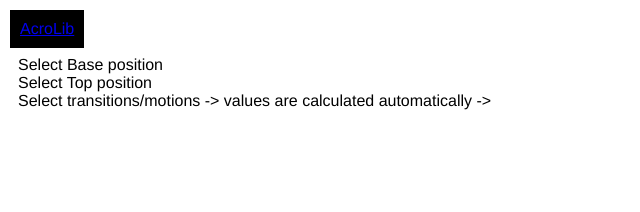
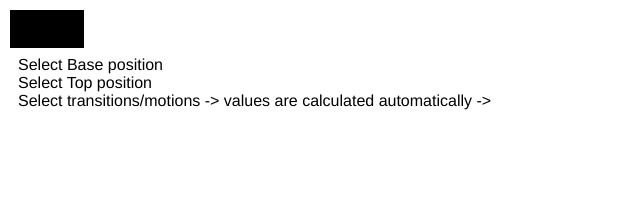
Before and after one commit to floshin/acrolib, a Jekyll site: the page built from interactive-tarrifsheet-element-difficulty-calculation.md, in a window 1280 px wide. Shown: the top 212 px of the page, without its empty margins (0-640 px from the left). Built offline with Jekyll 4.4.1, drawn with Linux system fonts in a browser that asks for light colours; our own code applies the rules of GitHub Pages for plain Markdown files.

Commit message:
Update default.html

```diff
--- a/_layouts/default.html
+++ b/_layouts/default.html
@@ -46,10 +46,14 @@
   color: var(--light);
   padding: 10px;
 }
+    header a {
+      color: initial;
+    }
 
 body {
   font-family: Helvetica, arial, sans-serif;
   padding: 10px;
+  max-width: 550px;
 }
 
 h1, h2, h3, h4, h5, h6 {
@@ -80,4 +84,8 @@
   margin: 50px 0;
 }
 
+img {
+  width: 100%;
+}
+
 </style>
```
